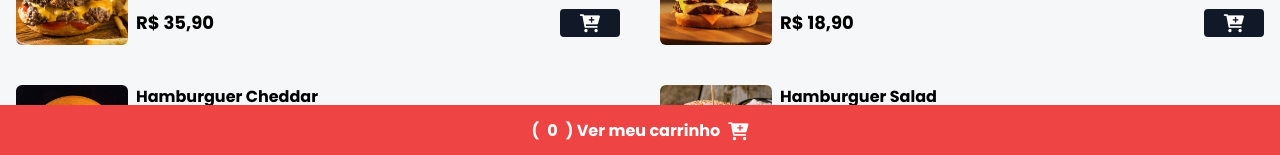
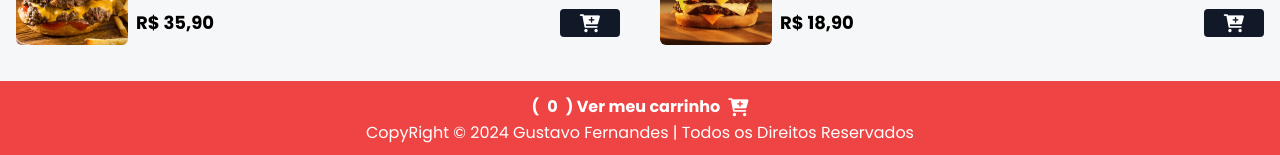
Before and after one commit to yGuss/cardapio, a website: page index.html in a window 1280 px wide. Shown: the part 643-798 px from the top of the page. Drawn offline with nearby package versions, Linux system fonts and the light colour scheme.

Commit message:
Added footer

```diff
--- a/index.html
+++ b/index.html
@@ -391,12 +391,13 @@
     </div>
     <!--Fim Modal-->
 
-    <footer class="w-full bg-red-500 py-3 fixed bottom-0 z-40 flex items-center justify-center ripple">
+    <footer class="w-full bg-red-500 py-3 fixed bottom-0 z-40 flex items-center justify-center ripple flex-col">
         <button class="flex items-center gap-2 text-white font-bold" id="cart-btn">
             (<span id="cart-count">0</span>)
             Ver meu carrinho
             <i class="fa fa-cart-plus text-lg text-white"></i>
         </button>
+        <p class="text-white">CopyRight © 2024 Gustavo Fernandes | Todos os Direitos Reservados</p>
     </footer>
     <script src="
 https://cdn.jsdelivr.net/npm/toastify-js@1.12.0/src/toastify.min.js
```
